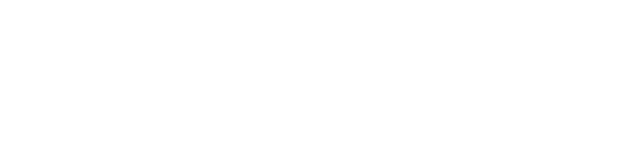
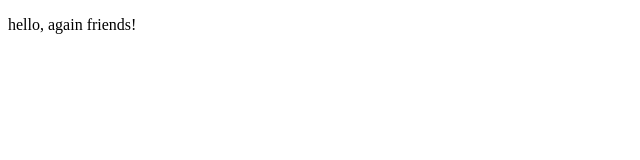
Before and after one commit to nellarro/new-bot-project, a plain HTML site: page index.html in a window 1280 px wide. Shown: the whole page, without its empty margins (0-640 px from the left). Drawn offline with Linux system fonts and the light colour scheme.

Commit message:
Look, a commit message!

```diff
--- a/index.html
+++ b/index.html
@@ -7,6 +7,6 @@
   <title>Document</title>
 </head>
 <body>
-
+  <p>hello, again friends!</p>
 </body>
 </html>
```
